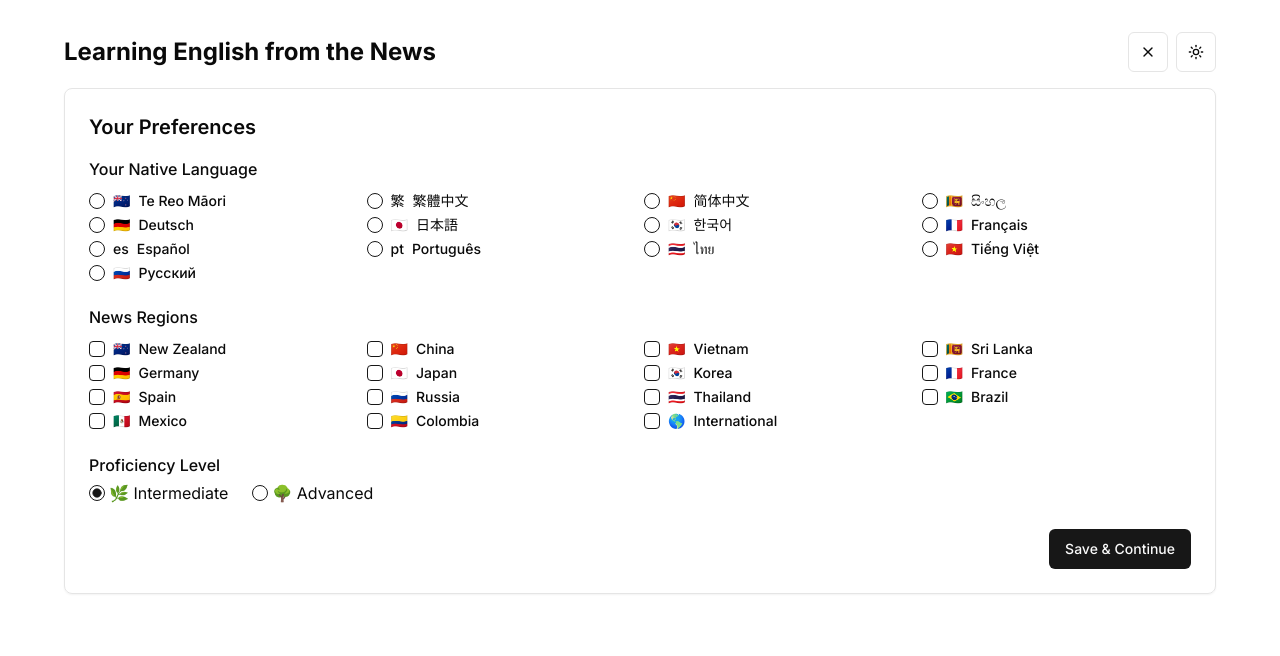
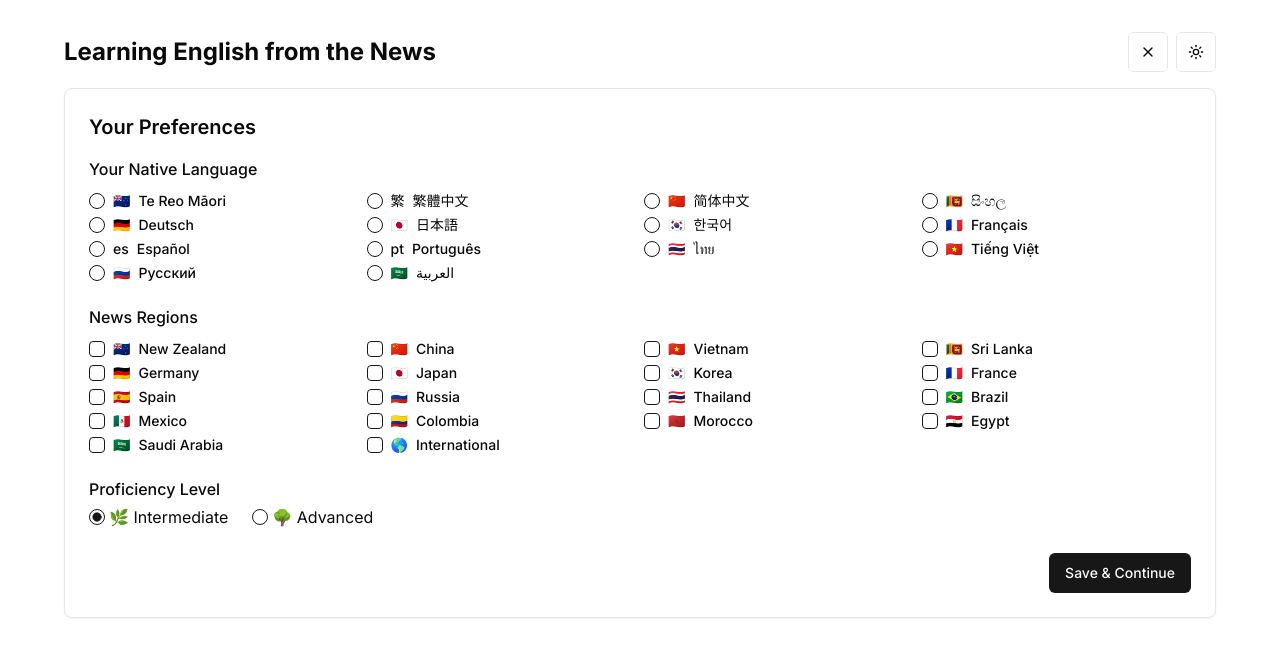
Before and after one commit to chismo950/learning-english-from-news, a Next.js app: page / in a window 1280 px wide. Shown: the top 656 px of the page. Built offline with nearby package versions, Linux system fonts and the light colour scheme.

Commit message:
add Arabic language add region Morocco, Egypt, Saudi Arabia

```diff
--- a/components/language-selector.tsx
+++ b/components/language-selector.tsx
@@ -16,8 +16,8 @@ export const languages = [
   { code: "pt", name: "Português", flag: "pt" },
   { code: "th", name: "ไทย", flag: "🇹🇭" },
   { code: "vi", name: "Tiếng Việt", flag: "🇻🇳" },
-  // Added Russian
   { code: "ru", name: "Русский", flag: "🇷🇺" },
+  { code: "ar", name: "العربية", flag: "🇸🇦" },
 ]
 
 interface LanguageSelectorProps {
--- a/components/region-selector.tsx
+++ b/components/region-selector.tsx
@@ -9,7 +9,7 @@ import { AlertCircle } from "lucide-react"
 export const regions = [
   { code: "new-zealand",    name: "New Zealand",      flag: "🇳🇿" },
   { code: "china",          name: "China",            flag: "🇨🇳" },
-  { code: "vietnam",        name: "Vietnam",          flag: "🇻🇳" },  // added
+  { code: "vietnam",        name: "Vietnam",          flag: "🇻🇳" },
   { code: "sri-lanka",      name: "Sri Lanka",        flag: "🇱🇰" },
   { code: "germany",        name: "Germany",          flag: "🇩🇪" },
   { code: "japan",          name: "Japan",            flag: "🇯🇵" },
@@ -21,6 +21,9 @@ export const regions = [
   { code: "brazil",         name: "Brazil",           flag: "🇧🇷" },
   { code: "mexico",         name: "Mexico",           flag: "🇲🇽" },
   { code: "colombia",       name: "Colombia",         flag: "🇨🇴" },
+  { code: "morocco",        name: "Morocco",          flag: "🇲🇦" },
+  { code: "egypt",          name: "Egypt",            flag: "🇪🇬" },
+  { code: "saudi-arabia",   name: "Saudi Arabia",     flag: "🇸🇦" },
   { code: "international",  name: "International",    flag: "🌎" },
 ]
 
```
